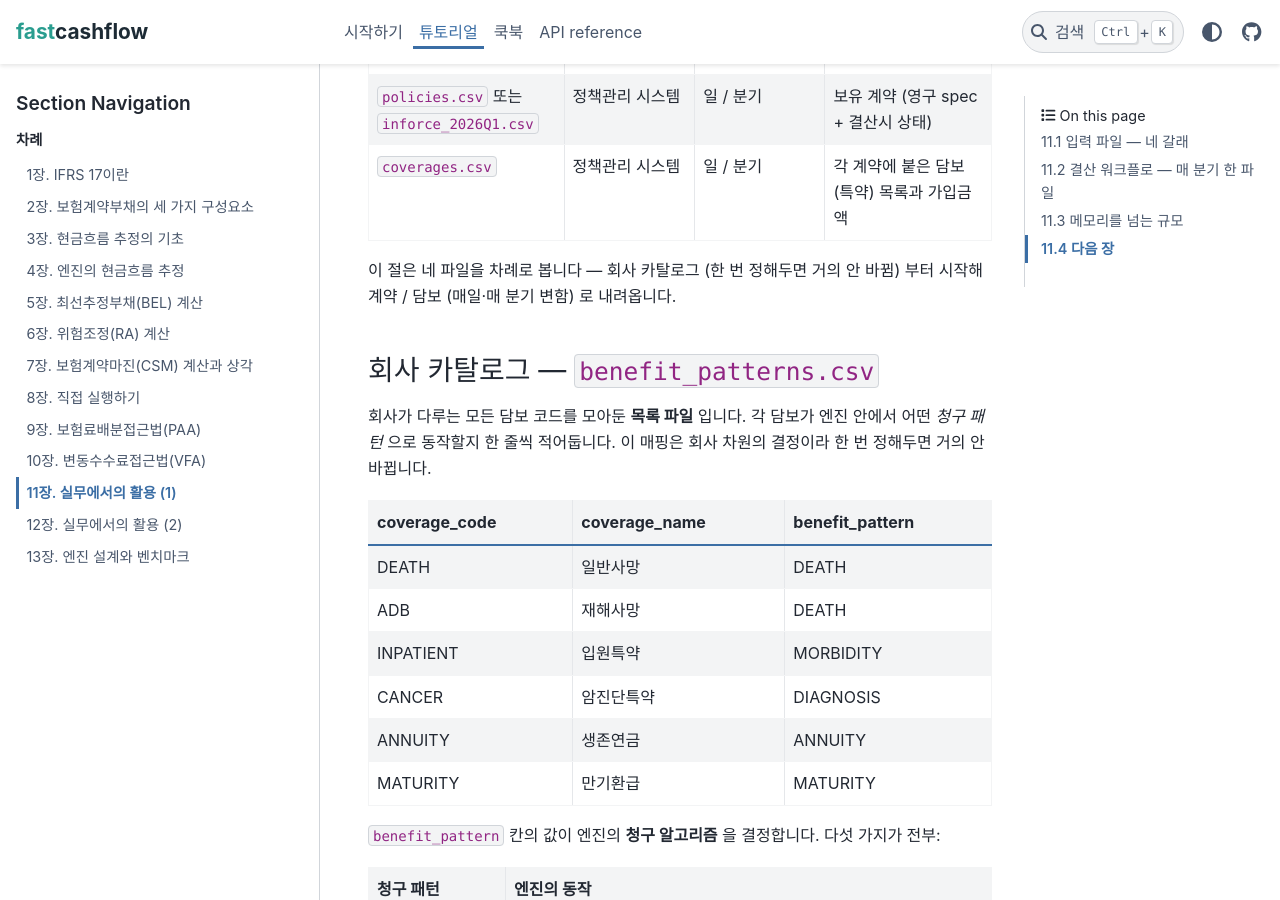
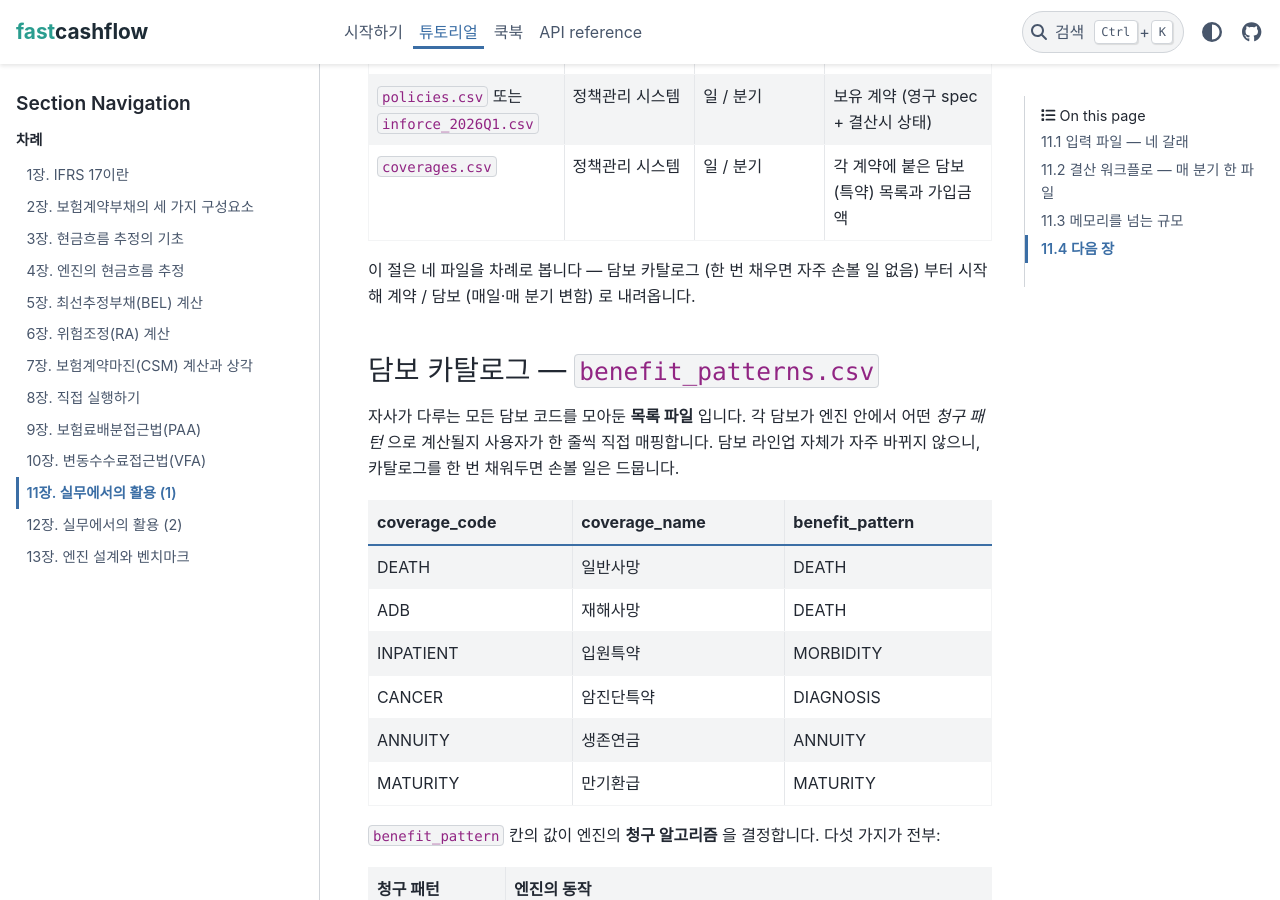
Before and after one commit to seokhoonj/fastcashflow, a Sphinx documentation site: the page built from docs/tutorial/11-in-practice.md, in a window 1280 px wide and 900 px high, scrolled down 791 px. Built offline with Sphinx 7.4.7 and the PyData theme 0.15.4, drawn with Linux system fonts in a browser that asks for light colours.

Commit message:
docs: reframe benefit_patterns.csv -- mapping work, not a "decision"
The catalog file was described as a "회사 차원의 결정" with phrasing
that read like a formal corporate resolution ("결단을 내리는 것처럼").
That overstates what the user actually does there -- they map each
coverage code in their lineup to one of the five claim patterns. It
is a user-side mapping task, not a weighty decision.

Changes (Tutorial 11, cookbook 1.1 overview, cookbook 1.2 catalog):

- "회사 카탈로그" -> "담보 카탈로그" in section titles. The catalog
  belongs to the user's coverage lineup, not the company-as-decider.
- "이 매핑은 회사 차원의 결정이라 한 번 정해두면 거의 안 바뀝니다"
  -> "사용자가 한 줄씩 직접 매핑합니다. 담보 라인업 자체가 자주
  바뀌지 않으니 카탈로그를 한 번 채워두면 손볼 일은 드뭅니다."
- Lifecycle table: "담보 패턴은 회사 차원의 결정" -> "담보 패턴
  매핑은 라인업이 바뀌지 않는 한 손댈 일이 드물고".
- Overview file-roster: "드물게 갱신되는 회사 차원 결정" -> "드물게
  손대는 담보 패턴 매핑".

The stability claim ("자주 안 바뀜") is preserved -- that part is
factual -- but reframed as a property of the lineup, not as a
verdict the company has handed down.

````diff
--- a/docs/tutorial/11-in-practice.md
+++ b/docs/tutorial/11-in-practice.md
@@ -45,14 +45,15 @@
   - 각 계약에 붙은 담보 (특약) 목록과 가입금액
 ```
 
-이 절은 네 파일을 차례로 봅니다 — 회사 카탈로그 (한 번 정해두면 거의
-안 바뀜) 부터 시작해 계약 / 담보 (매일·매 분기 변함) 로 내려옵니다.
+이 절은 네 파일을 차례로 봅니다 — 담보 카탈로그 (한 번 채우면 자주 손볼
+일 없음) 부터 시작해 계약 / 담보 (매일·매 분기 변함) 로 내려옵니다.
 
-### 회사 카탈로그 — `benefit_patterns.csv`
+### 담보 카탈로그 — `benefit_patterns.csv`
 
-회사가 다루는 모든 담보 코드를 모아둔 **목록 파일** 입니다. 각 담보가
-엔진 안에서 어떤 *청구 패턴* 으로 동작할지 한 줄씩 적어둡니다. 이 매핑은
-회사 차원의 결정이라 한 번 정해두면 거의 안 바뀝니다.
+자사가 다루는 모든 담보 코드를 모아둔 **목록 파일** 입니다. 각 담보가
+엔진 안에서 어떤 *청구 패턴* 으로 계산될지 사용자가 한 줄씩 직접 매핑합니다.
+담보 라인업 자체가 자주 바뀌지 않으니, 카탈로그를 한 번 채워두면 손볼 일은
+드뭅니다.
 
 | coverage_code | coverage_name | benefit_pattern |
 |---|---|---|
````
Also changed, not shown: docs/cookbook/basics/benefit-patterns-catalog.md (+3 -3 lines), docs/cookbook/basics/overview.md (+1 -1 lines).
